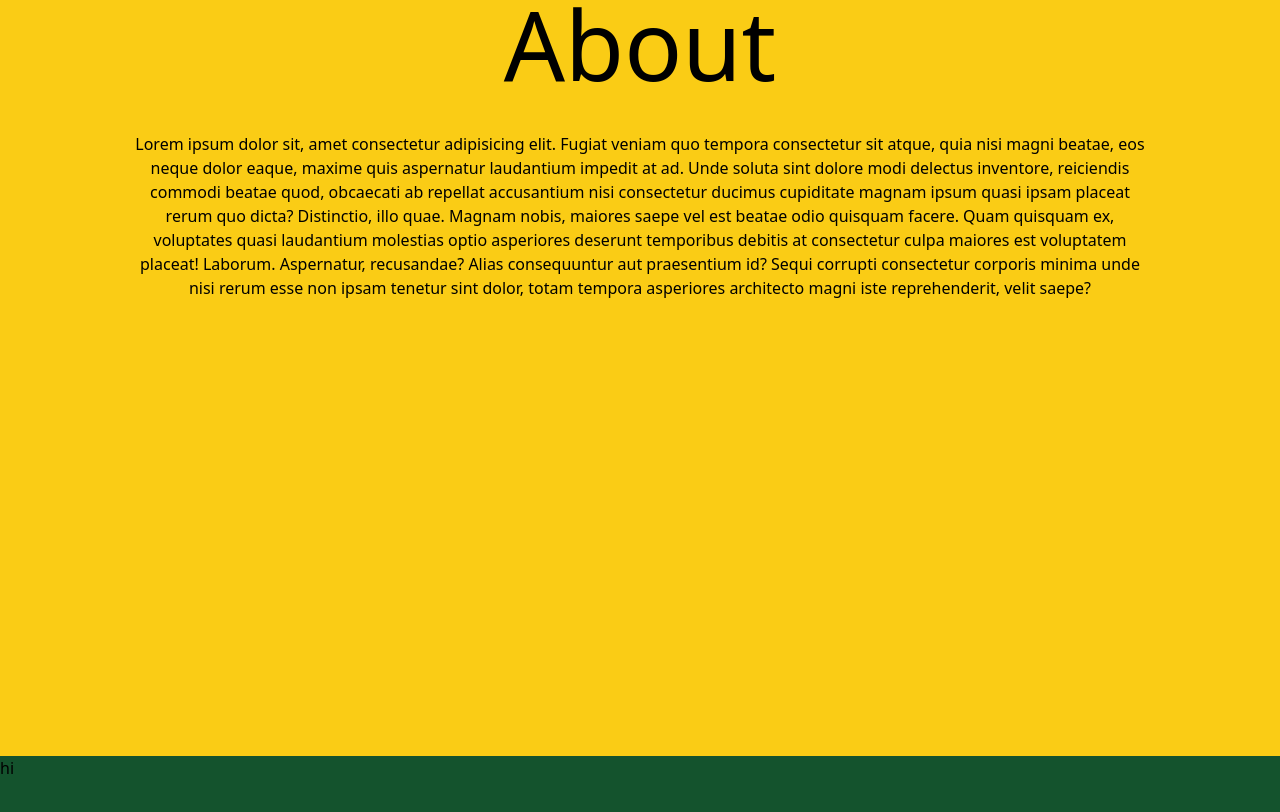
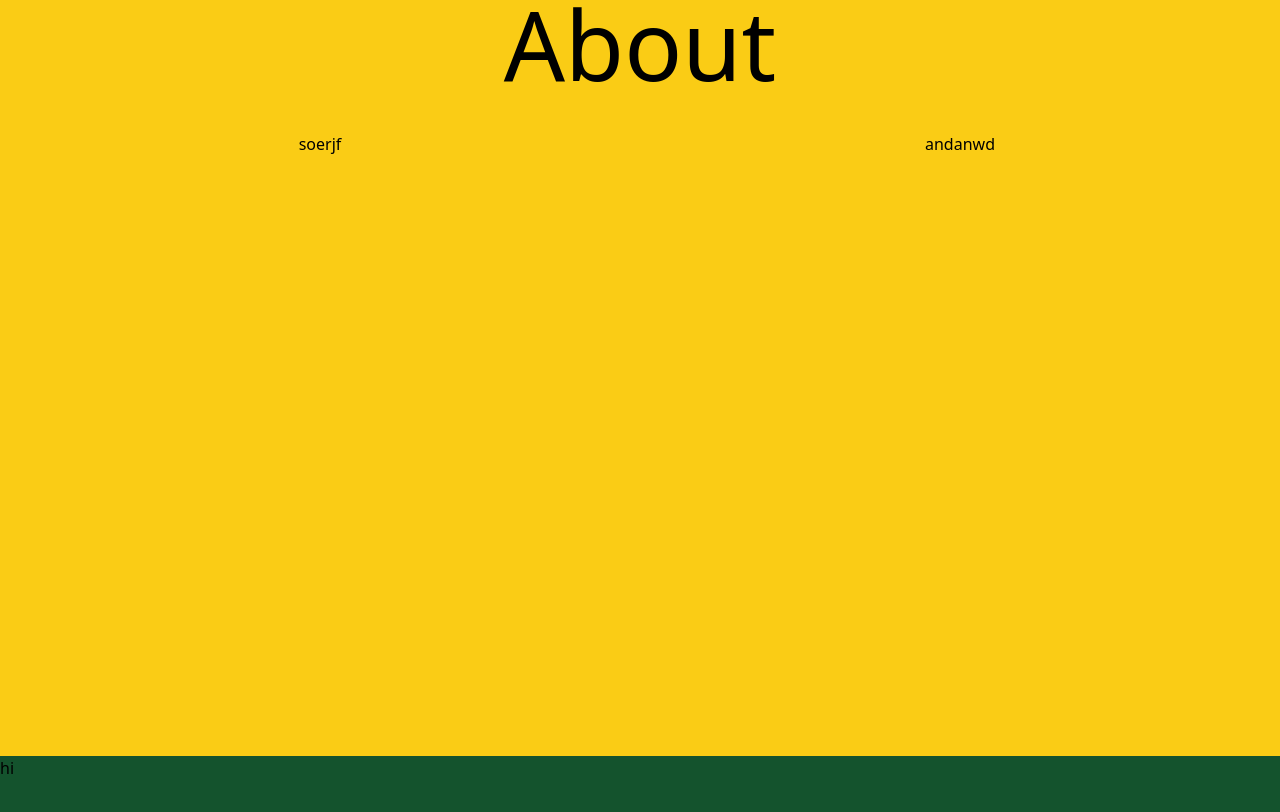
Before and after one commit to alexbluo/hackthenest-v2, a Next.js app in the folder frontend/: page / in a window 1280 px wide. Shown: the part 940-1752 px from the top of the page. Built offline with nearby package versions, Linux system fonts and the light colour scheme.

Commit message:
add about section columns

```diff
--- a/frontend/components/AboutSection.tsx
+++ b/frontend/components/AboutSection.tsx
@@ -6,10 +6,12 @@ const AboutSection = () => {
           About
         </div>
 
-        <div className = "px-[8rem] text-center">Lorem ipsum dolor sit, amet consectetur adipisicing elit. Fugiat veniam quo tempora consectetur sit atque, quia nisi magni beatae, eos neque dolor eaque, maxime quis aspernatur laudantium impedit at ad.
-        Unde soluta sint dolore modi delectus inventore, reiciendis commodi beatae quod, obcaecati ab repellat accusantium nisi consectetur ducimus cupiditate magnam ipsum quasi ipsam placeat rerum quo dicta? Distinctio, illo quae.
-        Magnam nobis, maiores saepe vel est beatae odio quisquam facere. Quam quisquam ex, voluptates quasi laudantium molestias optio asperiores deserunt temporibus debitis at consectetur culpa maiores est voluptatem placeat! Laborum.
-        Aspernatur, recusandae? Alias consequuntur aut praesentium id? Sequi corrupti consectetur corporis minima unde nisi rerum esse non ipsam tenetur sint dolor, totam tempora asperiores architecto magni iste reprehenderit, velit saepe?</div>
+        <div className = "grid grid-cols-2">
+
+          <div className = "text-center"> soerjf</div>
+          <div className = "text-center">andanwd</div>
+
+        </div>
 
     </section>
 
```
